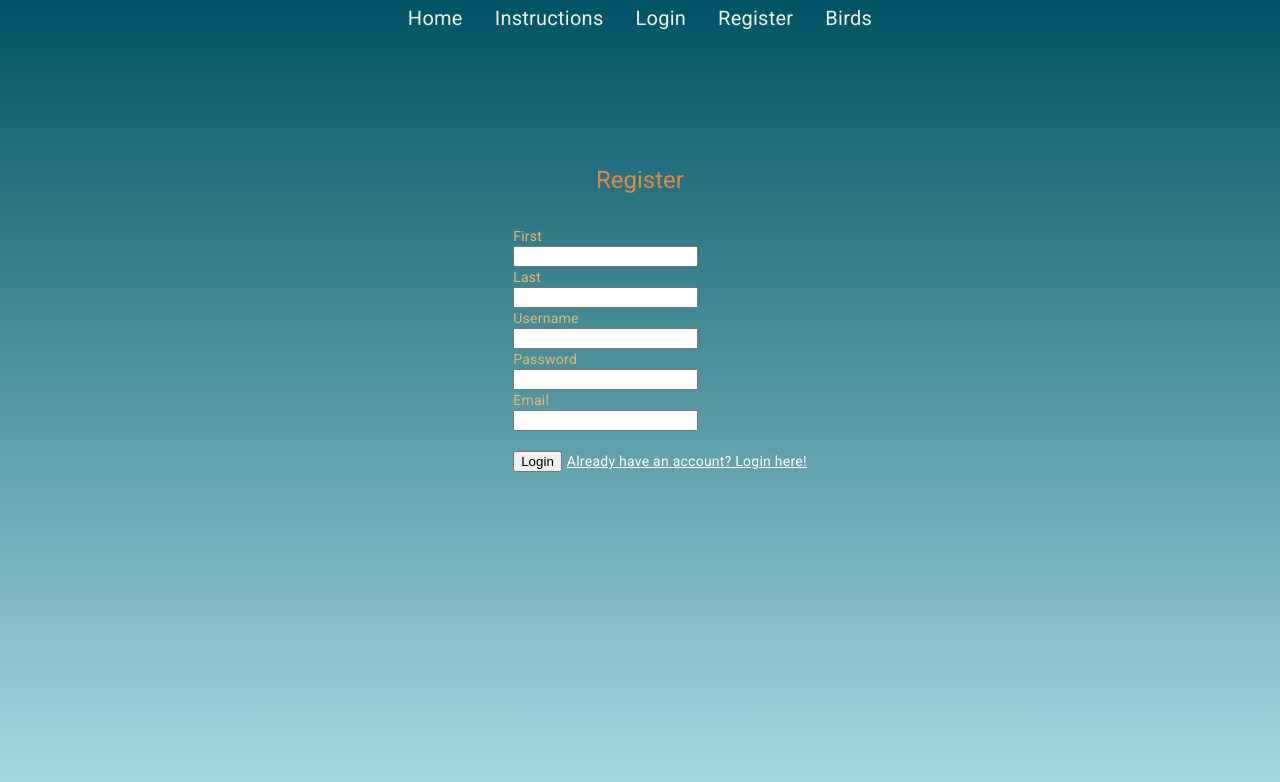
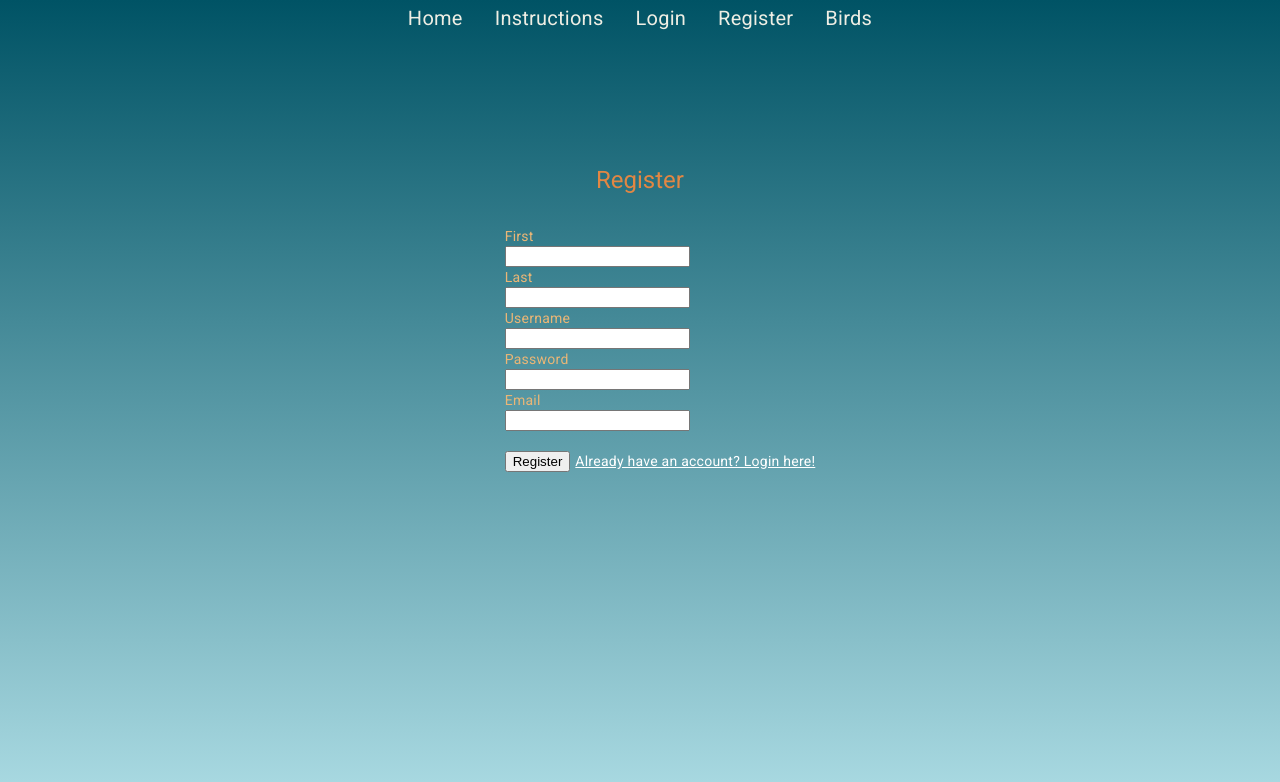
Before and after one commit to kellysun0124/ClippyBird, an Angular app in the folder FrontEnd/: page /register in a window 1280 px wide. Shown: the top 782 px of the page. Built offline with nearby package versions, Linux system fonts and the light colour scheme.

Commit message:
registration centered and have buttons and link to login, changes css

```diff
--- a/FrontEnd/src/app/components/register/register.component.html
+++ b/FrontEnd/src/app/components/register/register.component.html
@@ -40,7 +40,7 @@
 
         <div>
           <br>
-          <li id="regButton">  <button type="submit">Login</button>
+          <li id="regButton">  <button type="submit">Register</button>
             <a class="nav-item nav-link custom-link" routerLink="/login">Already have an account? Login here!</a>
           </li>
         </div>
```
